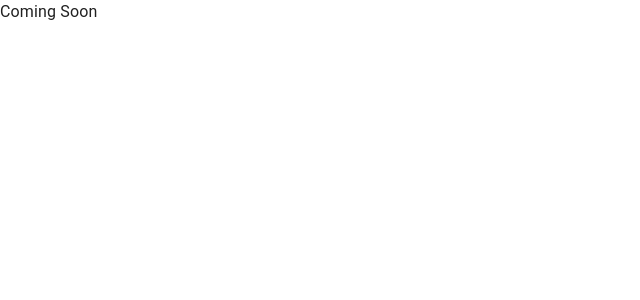
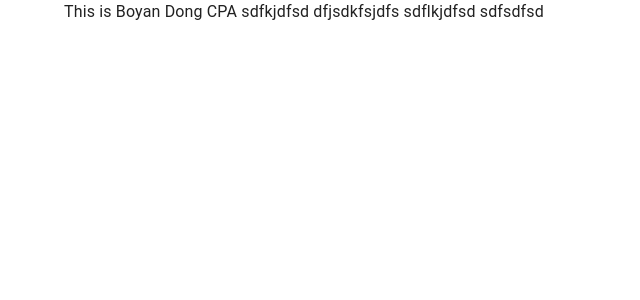
Before and after one commit to onions41/parakeet-accounting, a React (Create React App) app: page / in a window 1280 px wide. Shown: the top 300 px of the page, without its empty margins (0-640 px from the left). Built offline with nearby package versions, Linux system fonts and the light colour scheme.

Commit message:
Starting layouts

```diff
--- a/public/index.html
+++ b/public/index.html
@@ -24,10 +24,10 @@
       work correctly both with client-side routing and a non-root public URL.
       Learn how to configure a non-root public URL by running `npm run build`.
     -->
-    <title>Parakeet</title>
+    <title>Parakeet Accounting</title>
   </head>
   <body>
-    <noscript>You need to enable JavaScript to run this app.</noscript>
+    <noscript>You need to enable JavaScript to view this site</noscript>
     <div id="root"></div>
     <!--
       This HTML file is a template.
--- a/src/App.js
+++ b/src/App.js
@@ -1,10 +1,14 @@
 // Module imports
+import { Container } from "@mui/system"
+import { Box } from "@mui/material"
 import React from "react"
 
 // Internal imports
 
 export default function App() {
   return (
-    <div>Coming Soon</div>
+    <Container>
+      <Box>This is Boyan Dong CPA sdfkjdfsd dfjsdkfsjdfs sdflkjdfsd sdfsdfsd</Box>
+    </Container>
   )
 }
```
Also changed, not shown: public/manifest.json.
